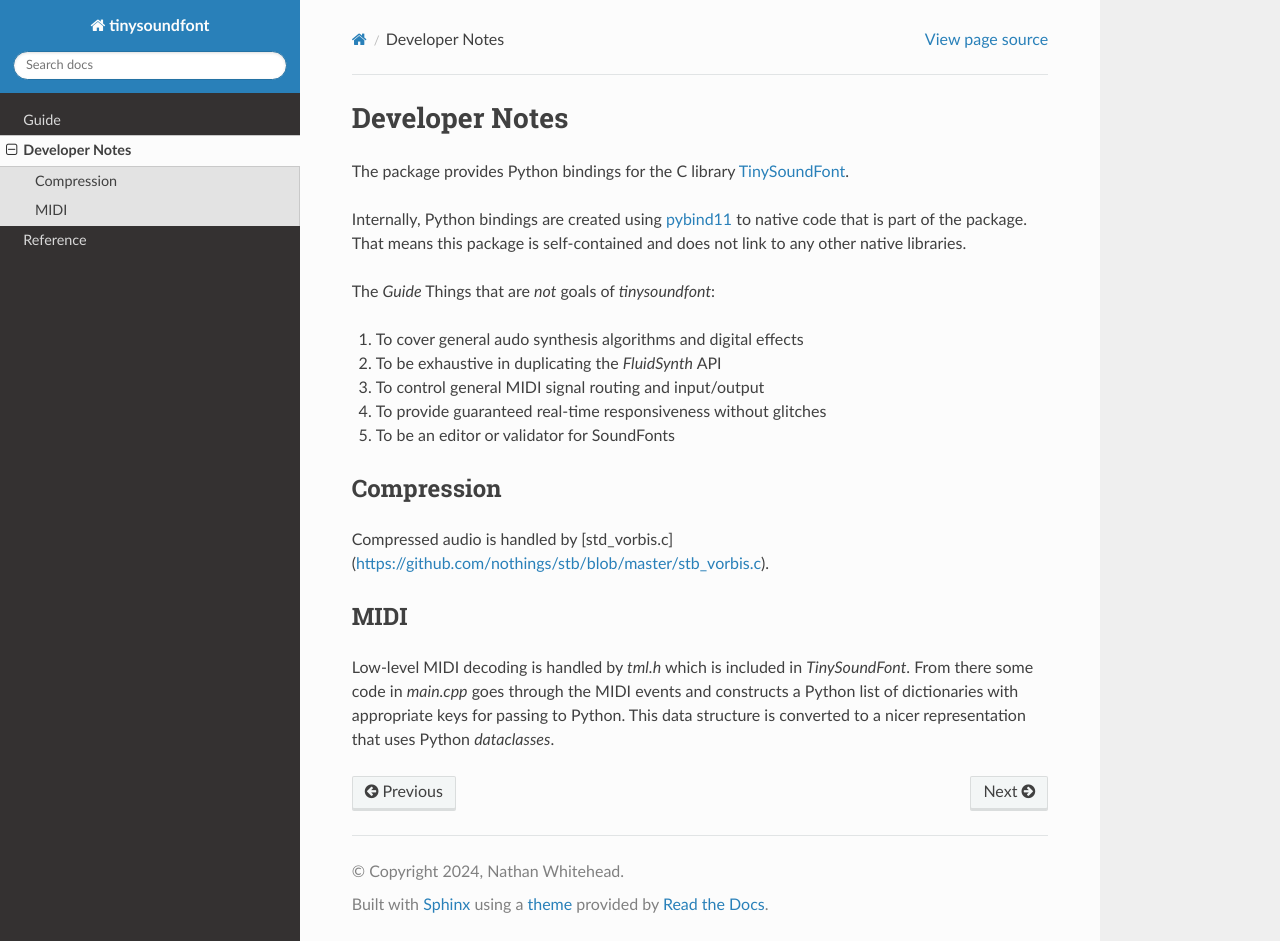
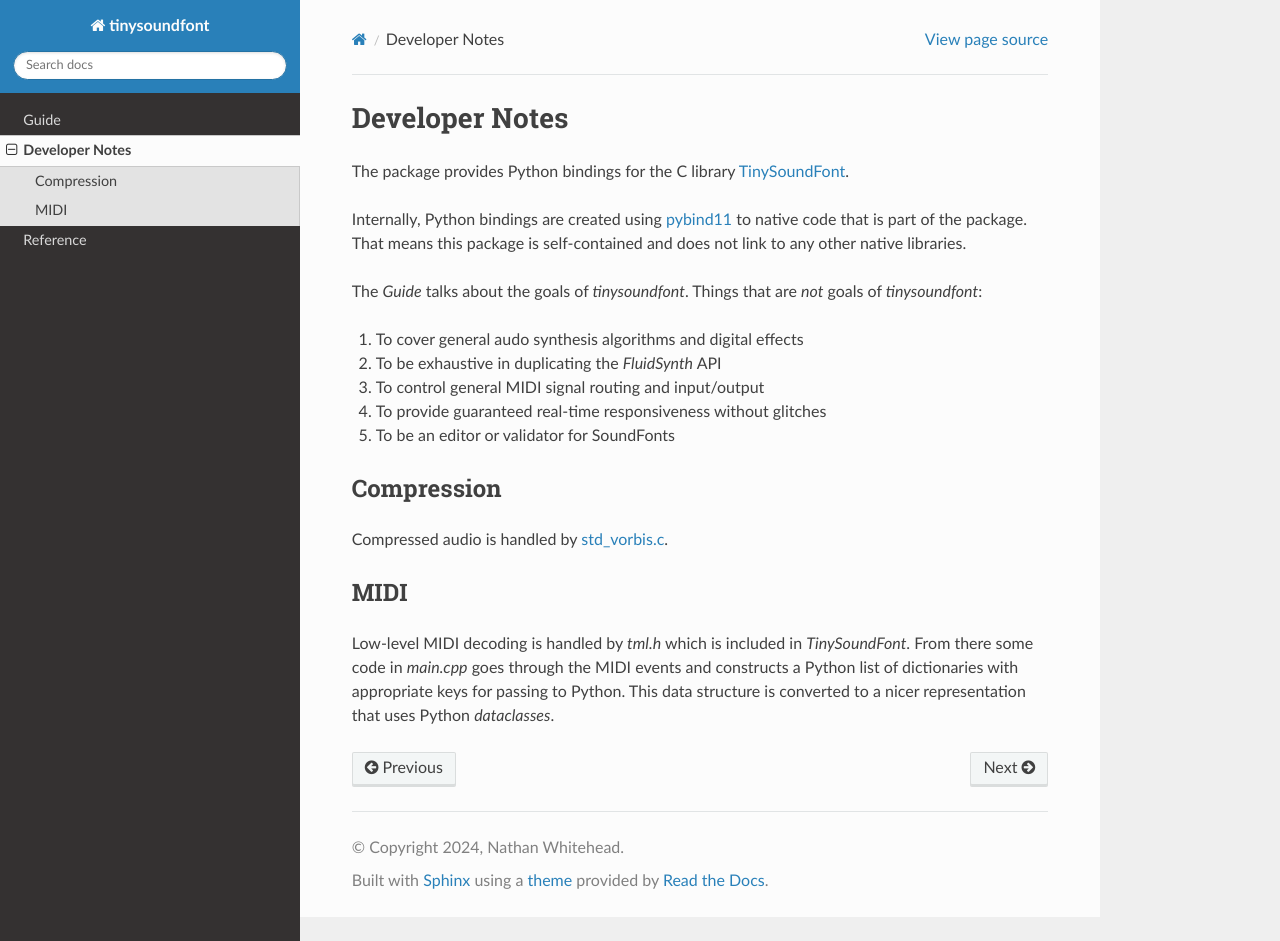
Before and after one commit to nwhitehead/tinysoundfont-pybind, a Sphinx documentation site: the page built from doc/source/developer.rst, in a window 1280 px wide and 941 px high. Built offline with Sphinx 7.4.7 and the Read the Docs theme 2.0.0, drawn with Linux system fonts in a browser that asks for light colours.

Commit message:
Fix link.

```diff
--- a/doc/source/developer.rst
+++ b/doc/source/developer.rst
@@ -9,8 +9,8 @@ Internally, Python bindings are created using `pybind11
 package. That means this package is self-contained and does not link to any
 other native libraries.
 
-The `Guide`
-Things that are *not* goals of `tinysoundfont`:
+The `Guide` talks about the goals of `tinysoundfont`. Things that are *not*
+goals of `tinysoundfont`:
 
 1. To cover general audo synthesis algorithms and digital effects
 2. To be exhaustive in duplicating the `FluidSynth` API
@@ -21,7 +21,7 @@ Things that are *not* goals of `tinysoundfont`:
 Compression
 -----------
 
-Compressed audio is handled by [std_vorbis.c](https://github.com/nothings/stb/blob/master/stb_vorbis.c).
+Compressed audio is handled by `std_vorbis.c <https://github.com/nothings/stb/blob/master/stb_vorbis.c>`_.
 
 MIDI
 ----
```
